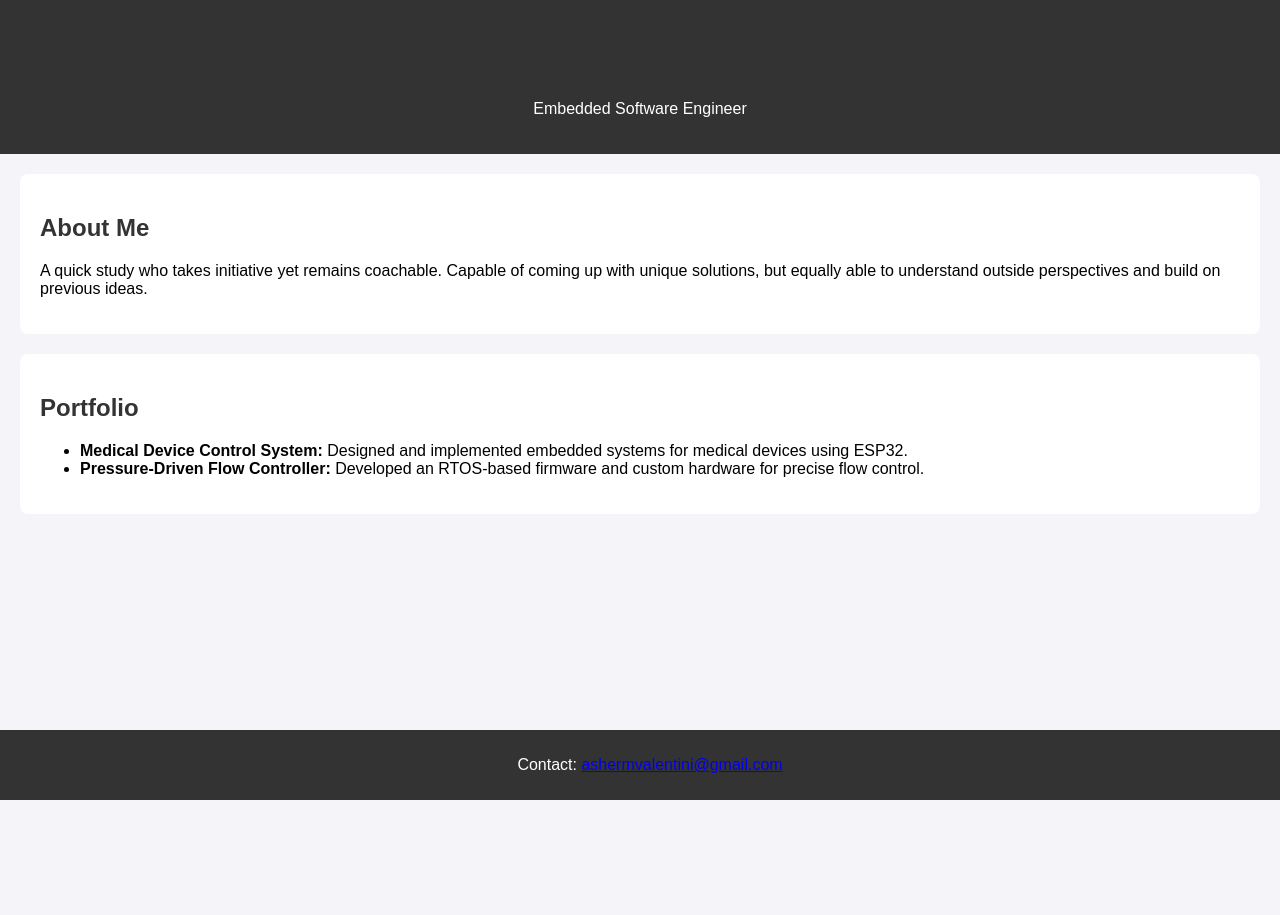
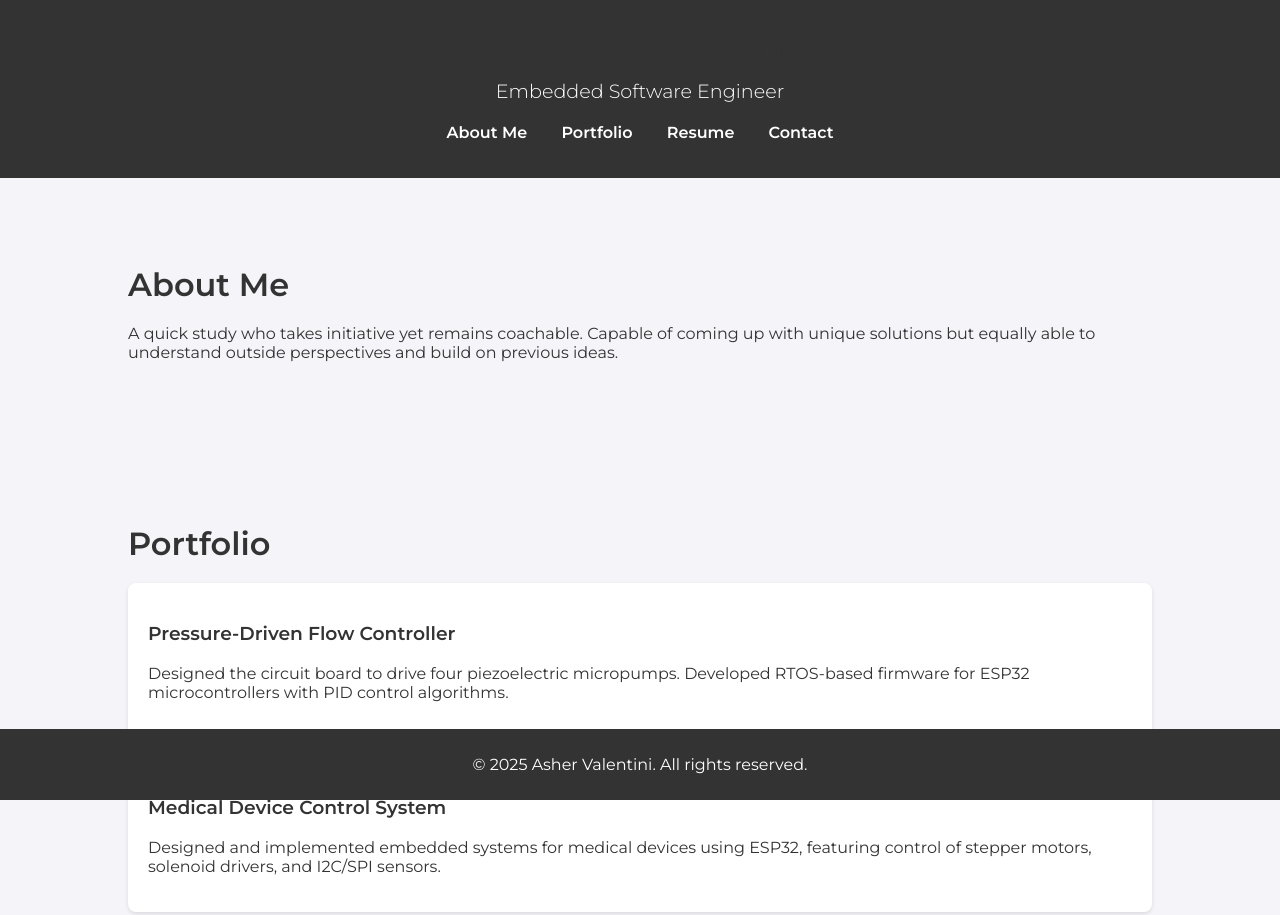
Before and after one commit to AsherValentini/asher-portfolio, a plain HTML site: page index.html in a window 1280 px wide. Shown: the top 915 px of the page. Before the commit the page ends 800 px from the top, so only its background shows below. Drawn offline with Linux system fonts and the light colour scheme.

Commit message:
initial draft for website structure

```diff
--- a/index.html
+++ b/index.html
@@ -3,30 +3,72 @@
 <head>
     <meta charset="UTF-8">
     <meta name="viewport" content="width=device-width, initial-scale=1.0">
+    <meta http-equiv="X-UA-Compatible" content="ie=edge">
     <title>Asher Valentini Portfolio</title>
     <link rel="stylesheet" href="style.css">
+    <link href="https://fonts.googleapis.com/css2?family=Montserrat:wght@300;400;600&display=swap" rel="stylesheet">
 </head>
 <body>
     <header>
+        <div class="container">
             <h1>Asher Valentini</h1>
             <p>Embedded Software Engineer</p>
+            <nav>
+                <ul>
+                    <li><a href="#about">About Me</a></li>
+                    <li><a href="#portfolio">Portfolio</a></li>
+                    <li><a href="#resume">Resume</a></li>
+                    <li><a href="#contact">Contact</a></li>
+                </ul>
+            </nav>
+        </div>
     </header>
 
-    <section>
+    <section id="about" class="section">
+        <div class="container">
             <h2>About Me</h2>
-        <p>A quick study who takes initiative yet remains coachable. Capable of coming up with unique solutions, but equally able to understand outside perspectives and build on previous ideas.</p>
+            <p>A quick study who takes initiative yet remains coachable. Capable of coming up with unique solutions but equally able to understand outside perspectives and build on previous ideas.</p>
+        </div>
     </section>
 
-    <section>
+    <section id="portfolio" class="section">
+        <div class="container">
             <h2>Portfolio</h2>
+            <div class="project">
+                <h3>Pressure-Driven Flow Controller</h3>
+                <p>Designed the circuit board to drive four piezoelectric micropumps. Developed RTOS-based firmware for ESP32 microcontrollers with PID control algorithms.</p>
+            </div>
+            <div class="project">
+                <h3>Medical Device Control System</h3>
+                <p>Designed and implemented embedded systems for medical devices using ESP32, featuring control of stepper motors, solenoid drivers, and I2C/SPI sensors.</p>
+            </div>
+        </div>
+    </section>
+
+    <section id="resume" class="section">
+        <div class="container">
+            <h2>Resume</h2>
+            <p><strong>Education:</strong> BEng Mechatronic (Honors), University of Stellenbosch, RSA, 2018 – 2022</p>
+            <p><strong>Experience:</strong></p>
             <ul>
-            <li><strong>Medical Device Control System:</strong> Designed and implemented embedded systems for medical devices using ESP32.</li>
-            <li><strong>Pressure-Driven Flow Controller:</strong> Developed an RTOS-based firmware and custom hardware for precise flow control.</li>
+                <li><strong>Embedded Software Engineer, Cellectric BioSciences (2023 – Present)</strong></li>
+                <li><strong>Mechatronic Engineer, BlackGold.Earth (2021 – 2022)</strong></li>
             </ul>
+        </div>
+    </section>
+
+    <section id="contact" class="section">
+        <div class="container">
+            <h2>Contact</h2>
+            <p>Email: <a href="mailto:ashermvalentini@gmail.com">ashermvalentini@gmail.com</a></p>
+            <p>Phone: +43 660 827 1605</p>
+        </div>
     </section>
 
     <footer>
-        <p>Contact: <a href="mailto:ashermvalentini@gmail.com">ashermvalentini@gmail.com</a></p>
+        <div class="container">
+            <p>&copy; 2025 Asher Valentini. All rights reserved.</p>
+        </div>
     </footer>
 </body>
 </html>
--- a/style.css
+++ b/style.css
@@ -1,34 +1,105 @@
+/* Global Styles */
 body {
-    font-family: Arial, sans-serif;
+    font-family: 'Montserrat', sans-serif;
     margin: 0;
     padding: 0;
     background-color: #f4f4f9;
+    color: #333;
 }
 
+h1, h2, h3 {
+    color: #333;
+}
+
+a {
+    text-decoration: none;
+    color: #007BFF;
+}
+
+ul {
+    list-style: none;
+    padding: 0;
+}
+
+/* Header Styles */
 header {
     background-color: #333;
     color: white;
-    padding: 20px;
+    padding: 20px 0;
     text-align: center;
 }
 
-section {
-    margin: 20px;
-    padding: 20px;
-    background-color: white;
-    border-radius: 8px;
+header h1 {
+    margin: 0;
+    font-size: 2.5rem;
 }
 
-h1, h2 {
-    color: #333;
+header p {
+    margin: 10px 0;
+    font-size: 1.2rem;
+    font-weight: 300;
 }
 
+nav ul {
+    margin-top: 20px;
+}
+
+nav ul li {
+    display: inline;
+    margin: 0 15px;
+}
+
+nav ul li a {
+    color: white;
+    font-weight: 600;
+}
+
+/* Section Styles */
+.section {
+    padding: 60px 0;
+}
+
+.container {
+    width: 80%;
+    margin: 0 auto;
+}
+
+h2 {
+    font-size: 2rem;
+    margin-bottom: 20px;
+}
+
+.project {
+    background-color: white;
+    padding: 20px;
+    margin-bottom: 20px;
+    border-radius: 8px;
+    box-shadow: 0 2px 4px rgba(0, 0, 0, 0.1);
+}
+
+/* Footer Styles */
 footer {
-    text-align: center;
-    padding: 10px;
     background-color: #333;
     color: white;
-    position: absolute;
+    text-align: center;
+    padding: 10px 0;
+    position: fixed;
+    bottom: 0;
     width: 100%;
-    bottom: 0;
 }
+
+/* Responsive Styles */
+@media (max-width: 768px) {
+    .container {
+        width: 90%;
+    }
+
+    header h1 {
+        font-size: 2rem;
+    }
+
+    nav ul li {
+        display: block;
+        margin: 10px 0;
+    }
+}
```
Lines whose indentation alone changed are shown as unchanged.
